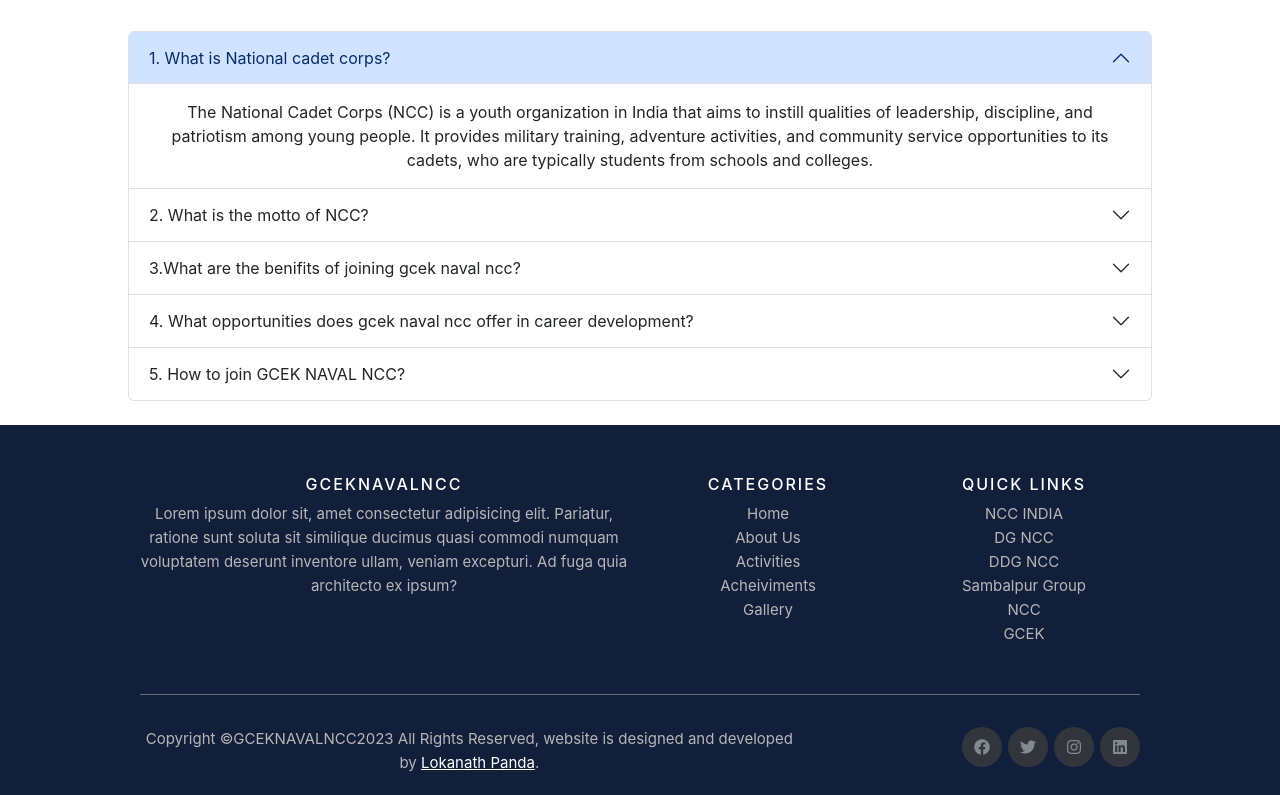
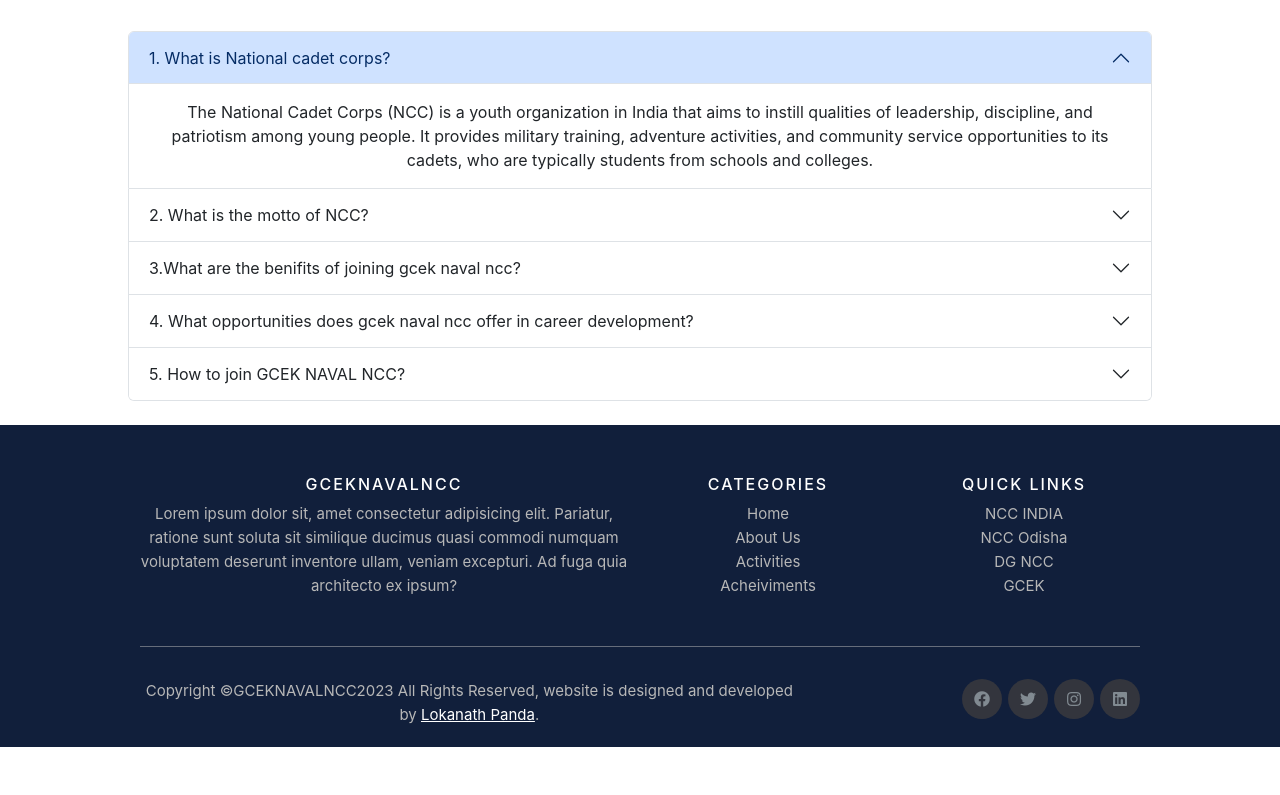
Before and after one commit to iamlokanath/naval-ncc, a React (Create React App) app: page / in a window 1280 px wide. Shown: the part 2950-3745 px from the top of the page. After the commit the page ends 3697 px from the top, so only its background shows below. Built offline with nearby package versions, Linux system fonts and the light colour scheme.

Commit message:
Link updated in footer

```diff
--- a/src/components/Activities.jsx
+++ b/src/components/Activities.jsx
@@ -1,13 +1,13 @@
 import React from 'react'
 import Navbar from './Navbar'
-
+import "./Activities.css"
 const Activities = () => {
   return (
     <>
     <Navbar/>
-    <div>
-      Activities coming soon
-    </div>
+
+    <div>Activities Comming soon,<br /> Stay Updated to Discover The Thrill Of Adventure With Our Exciting Activities</div>
+
     </>
   )
 }
--- a/src/components/Footer.jsx
+++ b/src/components/Footer.jsx
@@ -35,19 +35,16 @@ const Footer = () => {
                 <li><a href="/about">About Us</a></li>
                 <li><a href="/activities">Activities</a></li>
                 <li><a href="/acheiviments">Acheiviments</a></li>
-                <li><a href="/gallery">Gallery</a></li>
               </ul>
             </div>
 
             <div className="col-xs-6 col-md-3">
               <h6>Quick Links</h6>
               <ul className="footer-links">
-                <li><a href="/">NCC INDIA</a></li>
-                <li><a href="/">DG NCC</a></li>
-                <li><a href="/">DDG NCC</a></li>
-                <li><a href="/">Sambalpur Group</a></li>
-                <li><a href="/">NCC</a></li>
-                <li><a href="/">GCEK</a></li>
+                <li><a href="https://indiancc.nic.in/" target="ncc">NCC INDIA</a></li>
+                <li><a href="https://nccorissa.org/" target="odisha">NCC Odisha</a></li>
+                <li><a href="https://indiancc.nic.in/dg-ncc-lt-gen-gurbirpal-singh/" target="dg">DG NCC</a></li>
+                <li><a href="https://gcekbpatna.ac.in/" target="GCEK">GCEK</a></li>
               </ul>
             </div>
           </div>
@@ -57,7 +54,7 @@ const Footer = () => {
           <div className="row">
             <div className="col-md-8 col-sm-6 col-xs-12">
               <p className="copyright-text">Copyright &copy;GCEKNAVALNCC2023 All Rights Reserved, website is designed and developed by{" "}
-           <a href="/">Lokanath Panda</a>.
+           <a href="https://lokanath.netlify.app/" target="anotherpage">Lokanath Panda</a>.
               </p>
             </div>
 
```
Also changed, not shown: src/components/Activities.css (added).
